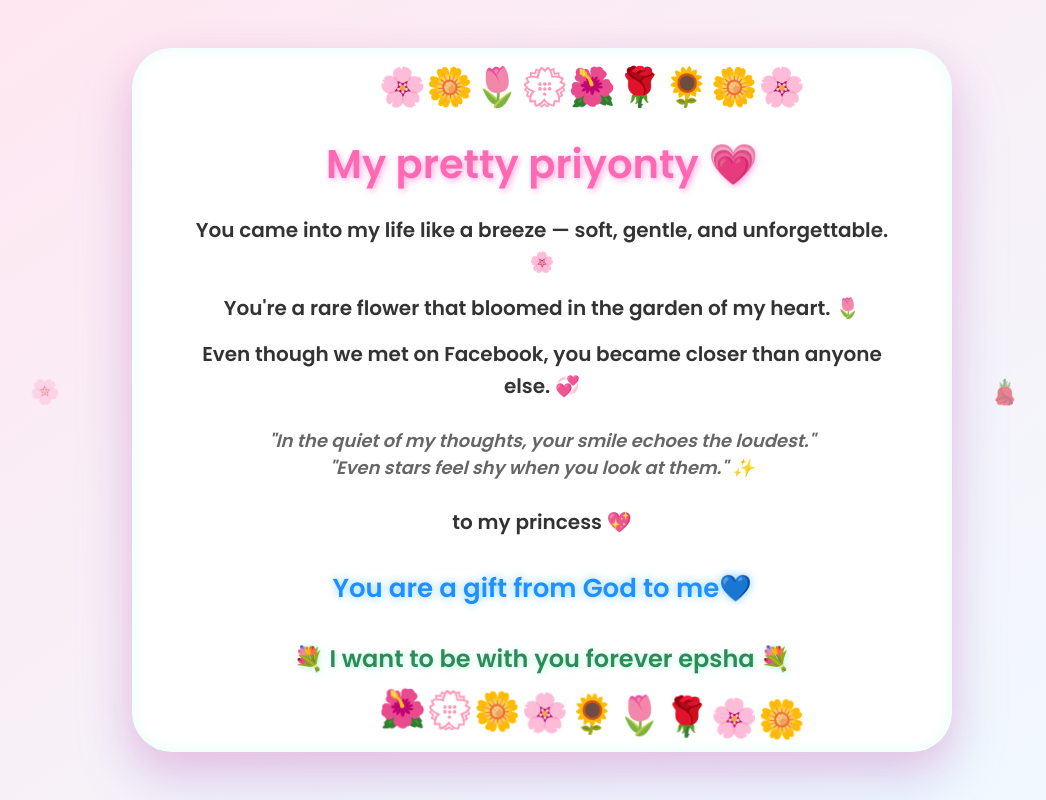
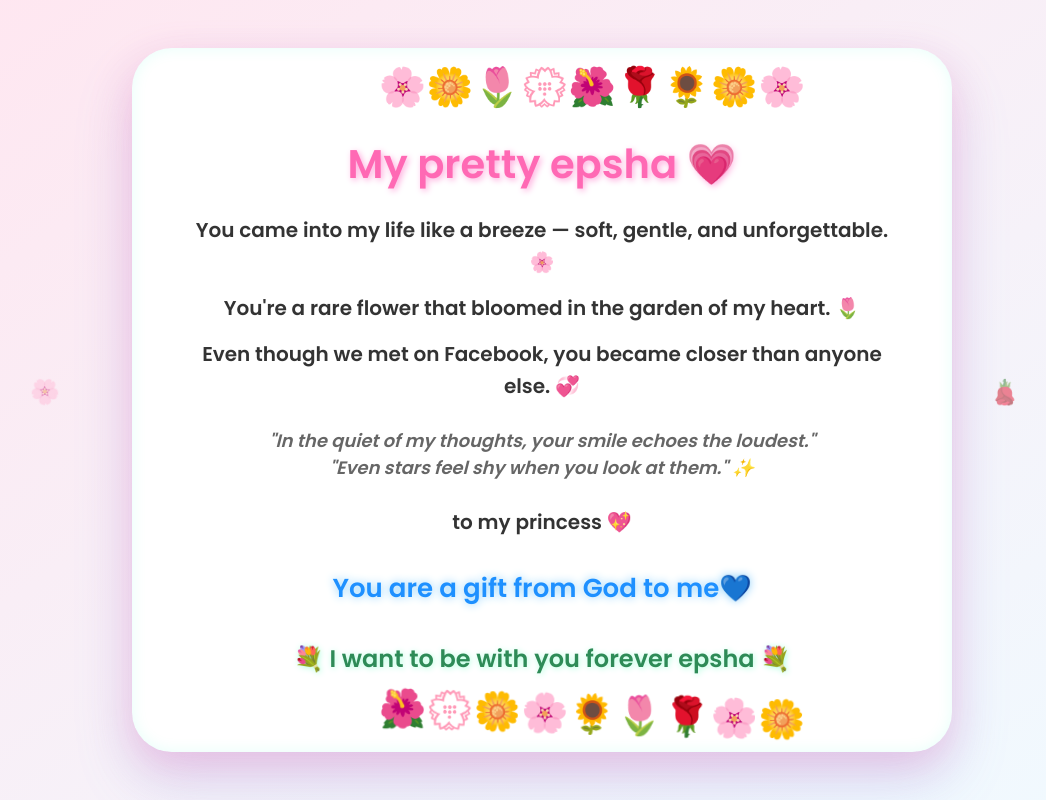
Before and after one commit to mohaiminul1185/epsha, a plain HTML site: page index.html in a window 1280 px wide. Shown: the whole page, without its empty margins (98-1144 px from the left). Drawn offline with Linux system fonts and the light colour scheme.

Commit message:
Update index.html

```diff
--- a/index.html
+++ b/index.html
@@ -173,7 +173,7 @@
   <!-- Card Content -->
   <div class="card">
     <div class="flowers top-flowers">🌸🌼🌷💮🌺🌹🌻🌼🌸</div>
-    <h1>My pretty priyonty 💗</h1>
+    <h1>My pretty epsha 💗</h1>
     <p>You came into my life like a breeze — soft, gentle, and unforgettable. 🌸</p>
     <p>You're a rare flower that bloomed in the garden of my heart. 🌷</p>
     <p>Even though we met on Facebook, you became closer than anyone else. 💞</p>
```
